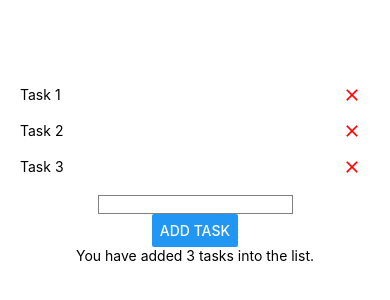
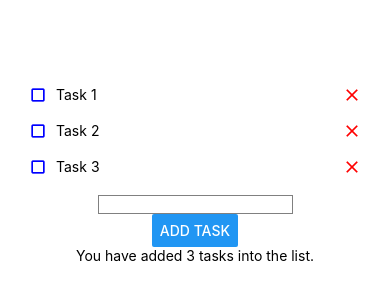
Before and after one commit to alexandrumogic/react-native-hooks, a React Native app: screen / in a window 390 px wide. Shown: the part 252-552 px from the top of the page. Built offline with nearby package versions, Linux system fonts and the light colour scheme.

Commit message:
useReducer challenge

```diff
--- a/App.js
+++ b/App.js
@@ -10,7 +10,7 @@ export function reducer(state, action) {
     case 'add':
       return {
         ...state,
-        taskList: [...state.taskList, { id: state.lastId, description: action.payload }],
+        taskList: [...state.taskList, { id: state.lastId, description: action.payload, done: false }],
         counter: state.counter + 1,
         lastId: state.lastId + 1,
       }
@@ -21,21 +21,39 @@ export function reducer(state, action) {
         counter: state.counter - 1,
         lastId: state.lastId + 1,
       }
+
+    case 'update': {
+      const newTaskList = state.taskList.map(
+        task => (
+          task.id === action.payload.id ?
+          { ...action.payload, done: !action.payload.done } :
+          task
+        )
+      );
+
+      return {
+        ...state,
+        taskList: newTaskList
+      }
+    }
   }
 }
 
 const list = [
   {
     id: 0,
-    description: 'Task 1'
+    description: 'Task 1',
+    done: false
   },
   {
     id: 1,
-    description: 'Task 2'
+    description: 'Task 2',
+    done: false
   },
   {
     id: 2,
-    description: 'Task 3'
+    description: 'Task 3',
+    done: false
   },
 ];
 
--- a/TaskList.js
+++ b/TaskList.js
@@ -16,7 +16,16 @@ export default function TaskList() {
                 justifyContent: 'space-between',
                 marginHorizontal: 20
               }}>
-                <Text style={{ alignSelf: 'center'}}>{item.description}</Text>
+                <View style={{ flexDirection: 'row' }}>
+                  <MaterialIcons.Button
+                    name={item.done ? "done" : "crop-square"}
+                    color={item.done ? "green" : "blue"}
+                    backgroundColor="transparent"
+                    iconStyle={{ marginRight: 0}}
+                    onPress={() => { dispatch({ type: 'update', payload: item })}}
+                  />
+                  <Text style={{ alignSelf: 'center'}}>{item.description}</Text>
+                </View>
                 <MaterialIcons.Button
                   name="close"
                   color="red"
```
